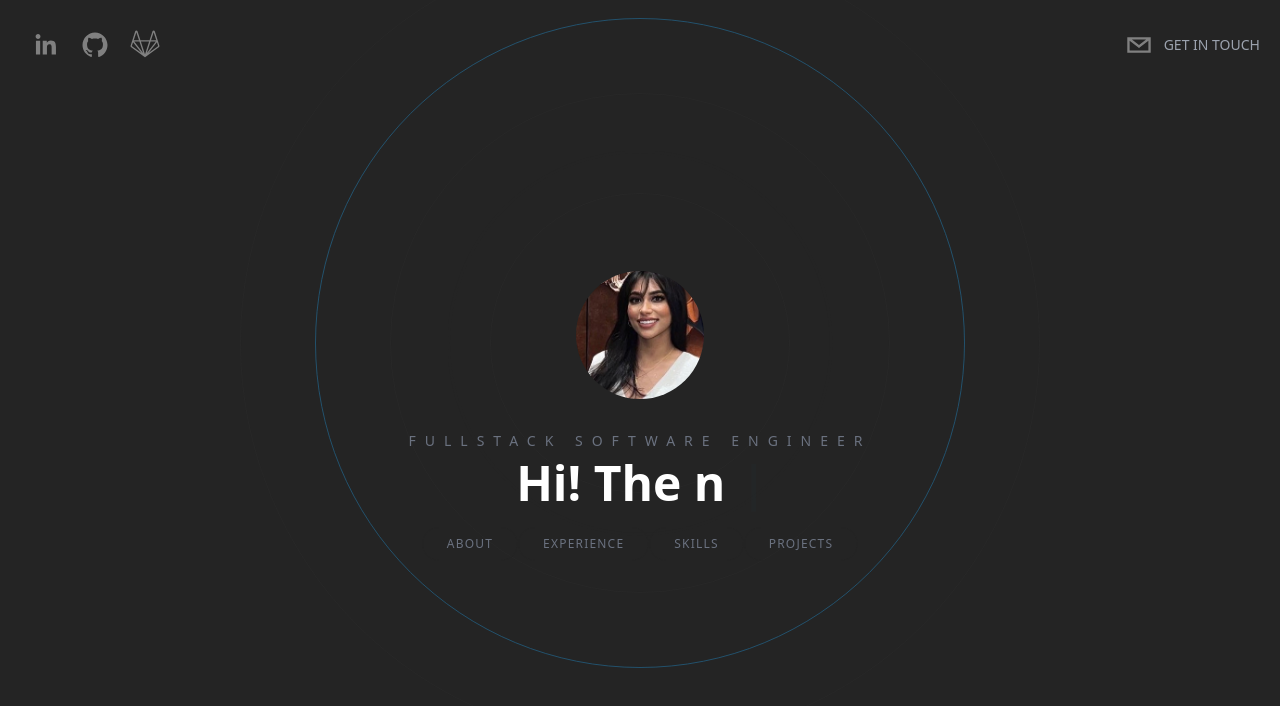
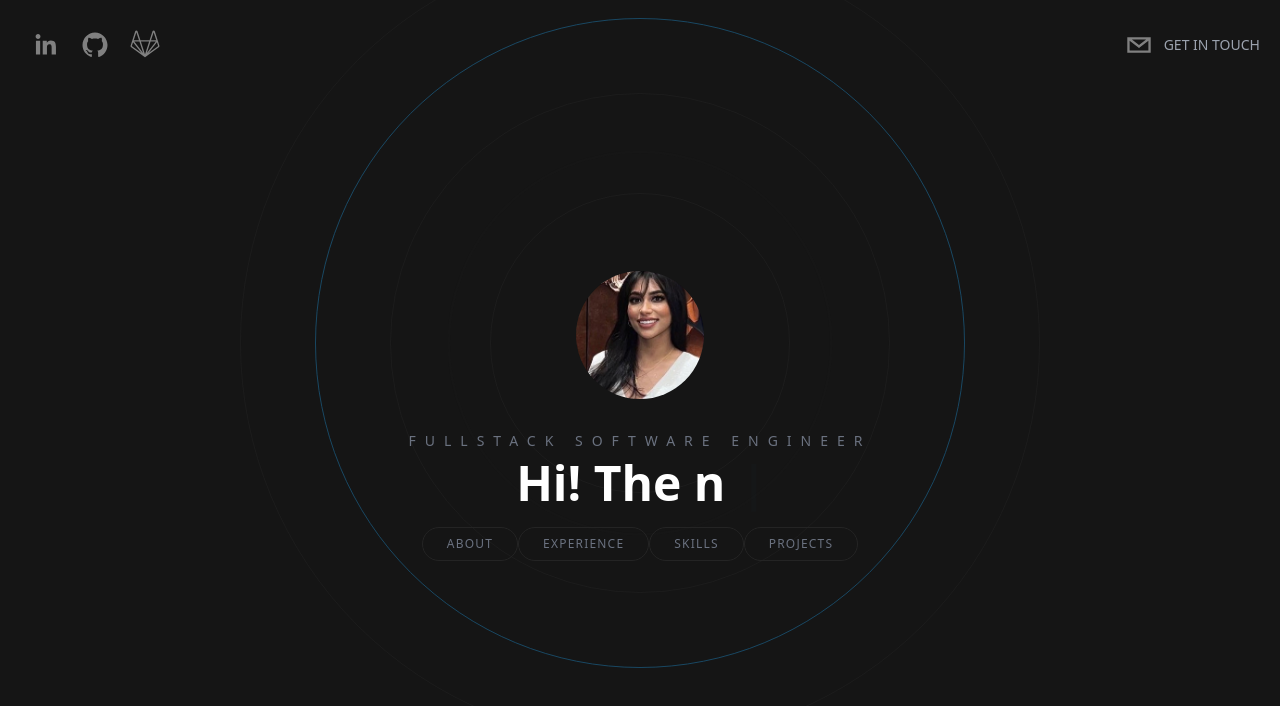
Before and after one commit to laylahashmi/portfolio, a Next.js app: page / in a window 1280 px wide. Shown: the top 706 px of the page. Built offline with nearby package versions, Linux system fonts and the light colour scheme.

Commit message:
updated background styling

```diff
--- a/pages/index.tsx
+++ b/pages/index.tsx
@@ -6,7 +6,7 @@ import Coder from '@/components/Coder'
 
 export default function Home() {
   return (
-    <div className="bg-[rgb(36,36,36)] text-white h-screen snap-y snap-mandatory overflow-scroll z-0">
+    <div className="bg-[rgb(21,21,21)] text-white h-screen snap-y snap-mandatory overflow-scroll z-0">
       <Head>
         <title>Layla's Portfolio</title>
       </Head>
```
